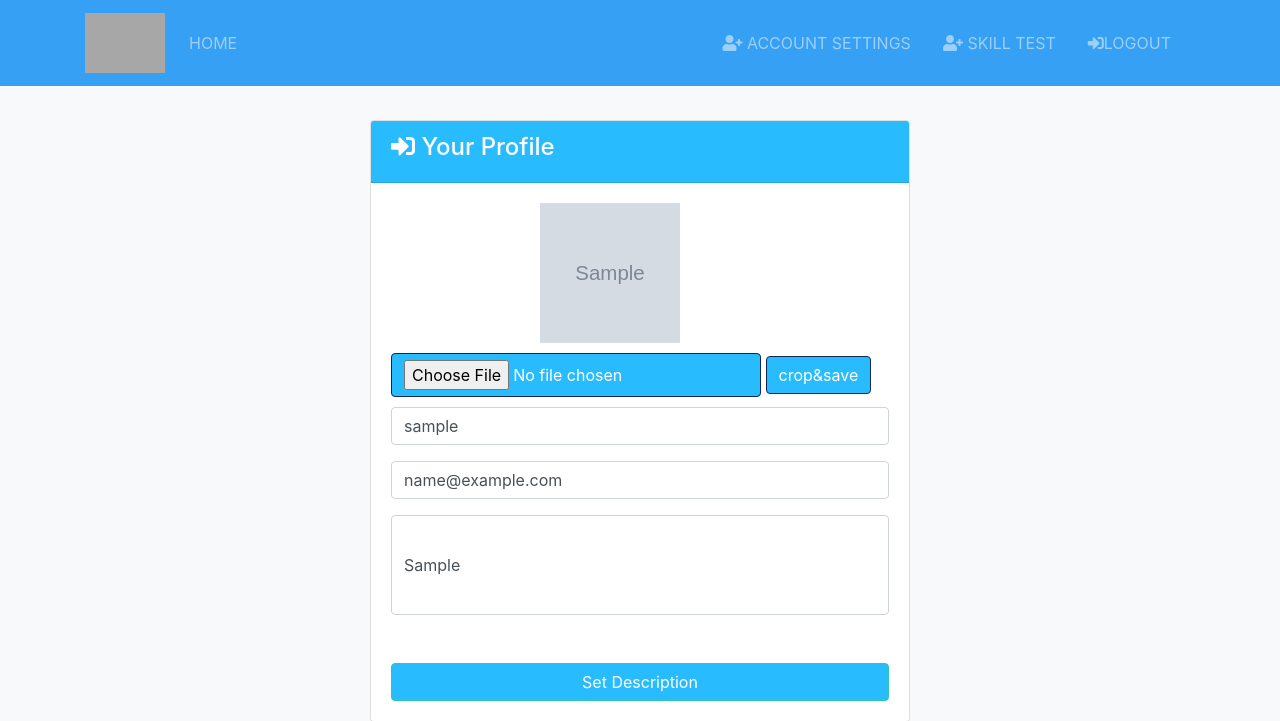
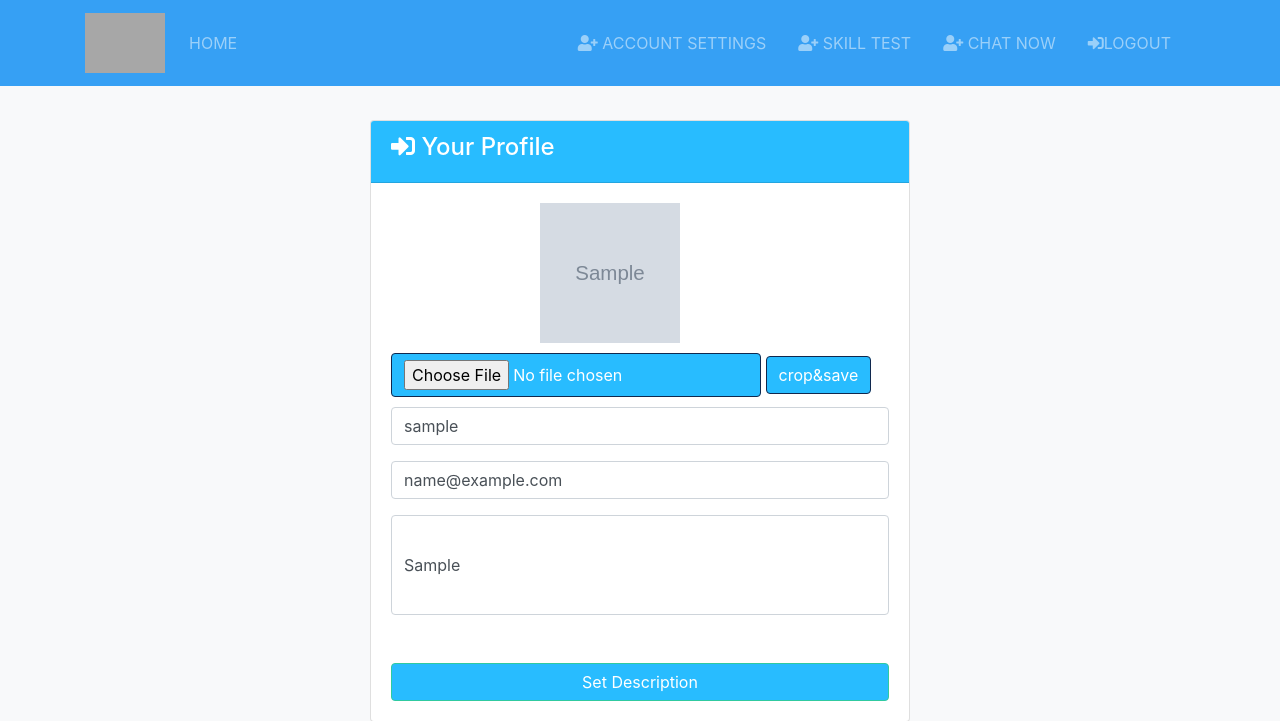
Before and after one commit to chinthanshetty/10, a PHP site: page /web/sih/profile.php in a window 1280 px wide. Shown: the top 721 px of the page. Run offline with PHP 8.4, Linux system fonts and the light colour scheme; the visitor is signed in with stand-in values (Sample User, id 1); tables that the repository leaves empty or names only in its code hold one stand-in row (values such as "Sample post"); grey boxes marked "Sample" are stand-in pictures; data that the repository does not hold is empty; grey boxes are pictures that could not be loaded.

Commit message:
Update profile.php

```diff
--- a/web/sih/profile.php
+++ b/web/sih/profile.php
@@ -136,6 +136,13 @@ $("#suggesstion-box").hide();
 
              <i class="fas fa-user-plus"></i> SKILL TEST</a>
           </li>
+		 <li class="nav-item mr-3">
+
+           <a class="nav-link" href="http://127.0.0.1:5000/">
+
+             <i class="fas fa-user-plus"></i> Chat Now</a>
+          </li>
+
 
 		 <li class="nav-item mr-3">
 
```
